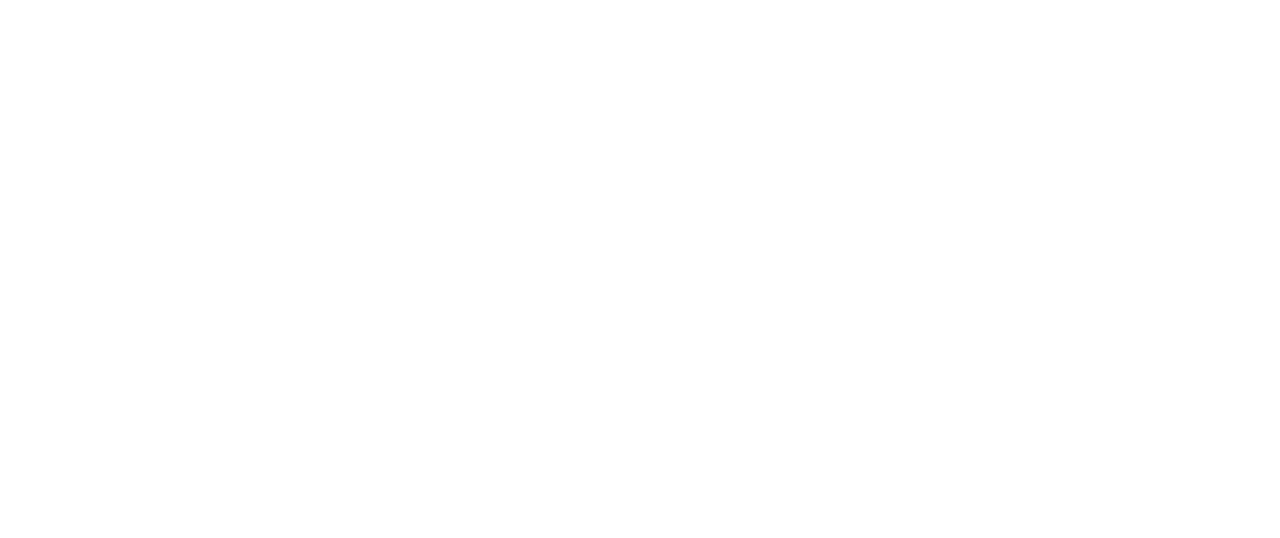
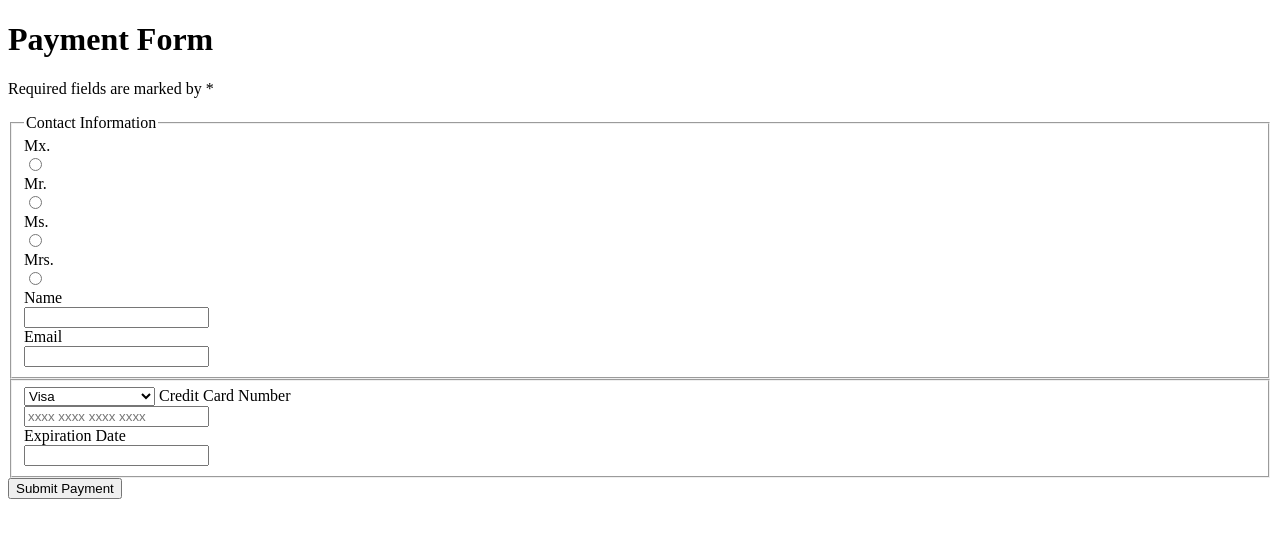
Before and after one commit to 10-5-pursuit/lab-intro-to-forms, a website: page index.html in a window 1280 px wide. Drawn offline with Linux system fonts and the light colour scheme.

Commit message:
COMPLETE THE LAB INTRO INTO FORMS ASSIGNMENT

```diff
--- a/index.html
+++ b/index.html
@@ -6,6 +6,42 @@
     <title>Intro to Forms</title>
 </head>
 <body>
+    <h1>Payment Form</h1>
+    <p>Required fields are marked by *</p>
+    <form >
+        <fieldset>
+            <legend value="Contact Information">Contact Information</legend>
+                <label for="prefix">Mx.</label><br>
+                <input type="radio" value='Mx.' name="prefix"><br>
 
+                <label for="prefix">Mr.</label><br>
+                <input type="radio" value='Mr.' name="prefix"><br>
+
+                <label for="prefix">Ms.</label><br>
+                <input type="radio" value='Ms.' name="prefix"><br>
+
+                <label for="prefix">Mrs.</label><br>
+                <input type="radio" value='Mrs.' name="prefix"><br>
+
+                <label for="name">Name</label><br>
+                <input type="text" id='name' name="name" required><br>
+
+                <label for="email">Email</label><br>
+                <input type="email" id='email' name="email" required>
+        </fieldset>
+        <fieldset>
+            <select for="credit_cards" id="credit_selection">
+                <option value="" name="credit_cards">Visa</option>
+                <option value="" name="credit_cards">Master</option>
+                <option value="" name="credit_cards">American Express</option>
+            </select>
+            <label for="credit_selection">Credit Card Number</label><br>
+            <input type="text" placeholder="xxxx xxxx xxxx xxxx" name="credit_card_number" required><br>
+
+            <label for="expiration">Expiration Date</label><br>
+            <input type="text" id="expiration" name='expiration_date' required>
+        </fieldset>
+        <button type="submit">Submit Payment</button>
+    </form>
 </body>
 </html>
```
